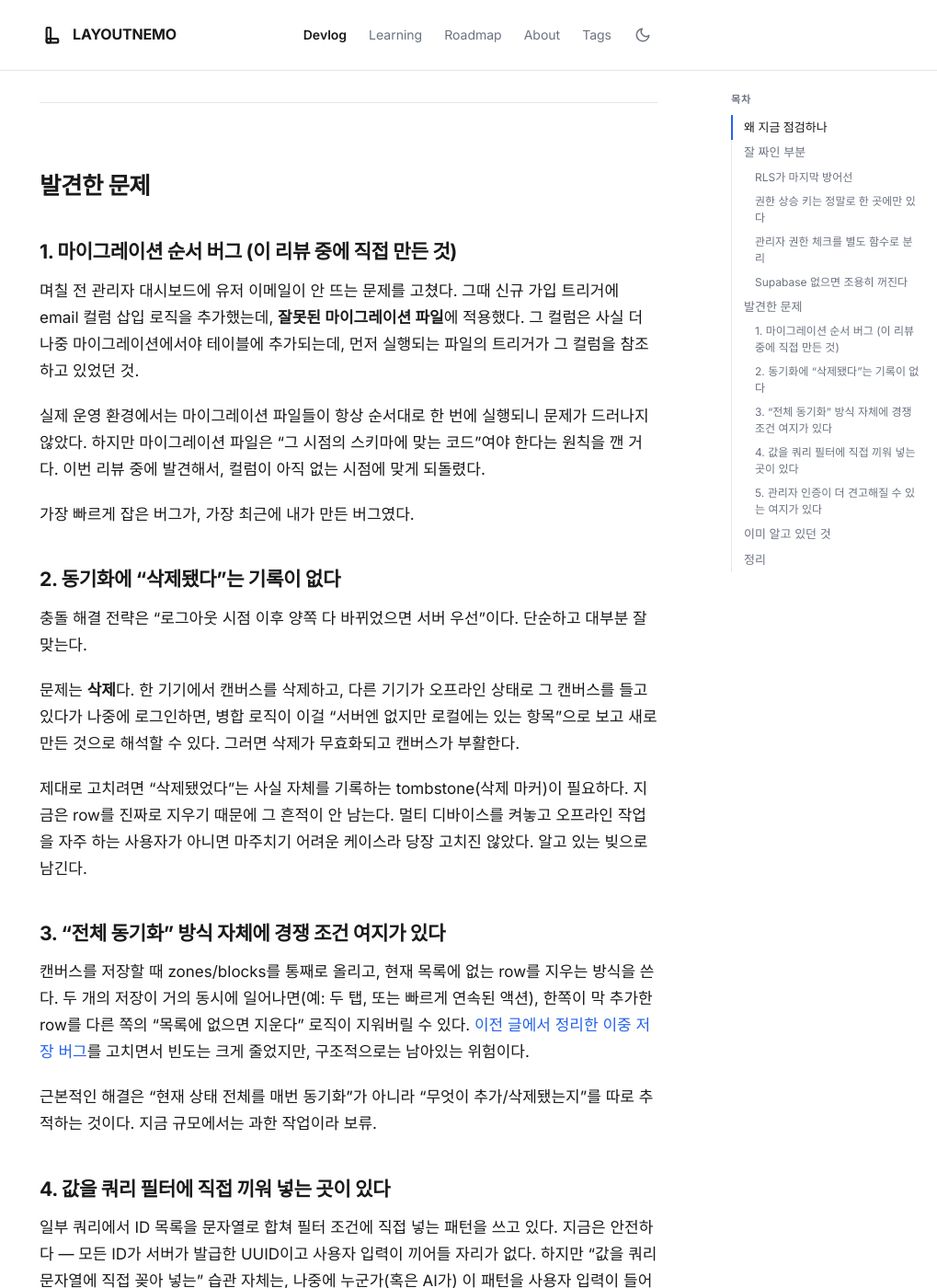
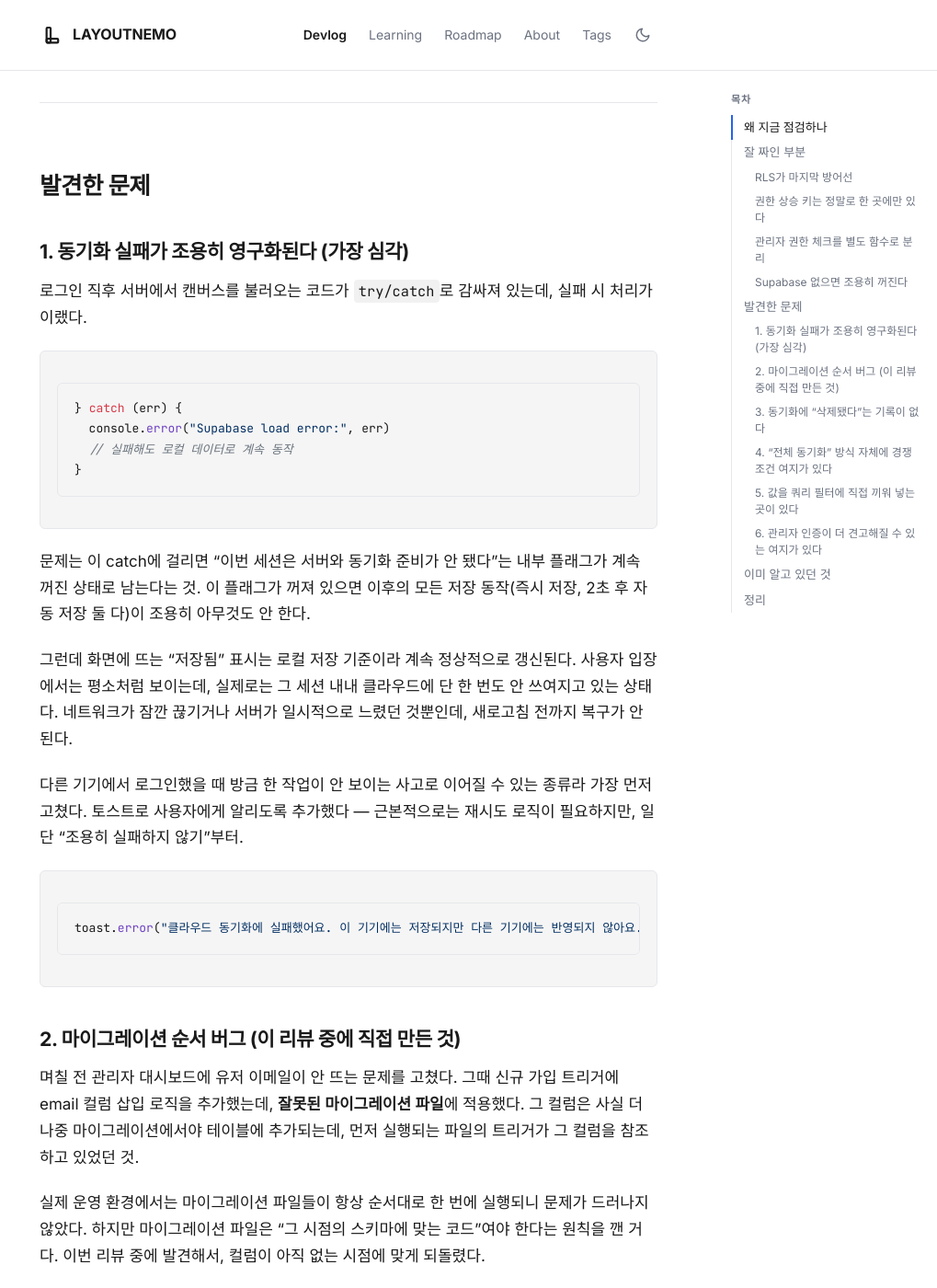
Before and after one commit to Yuwolx/LAYOUTNEMO, a Jekyll site: the page built from docs/devlog/2026-06-09-auth-db-code-review.md, in a window 1280 px wide and 1400 px high, scrolled down 1542 px. Shown: the whole window at 92% size, without its empty margins (261-1280 px from the left). Built offline with Jekyll 4.4.1, drawn with Linux system fonts in a browser that asks for light colours; some web fonts are replaced; some of the changed text lies outside the part shown.

Commit message:
Add silent sync failure as top finding in auth/DB review
Found while continuing the review: loadUserCanvases failure left sync
permanently disabled for the session with zero user-facing signal. Fixed
in the codebase and documented here as the most critical finding.

Co-Authored-By: Claude Sonnet 4.6 <noreply@anthropic.com>

````diff
--- a/docs/devlog/2026-06-09-auth-db-code-review.md
+++ b/docs/devlog/2026-06-09-auth-db-code-review.md
@@ -52,7 +52,28 @@ RLS를 우회하는 service role key가 코드베이스 어디에 새고 있는
 
 ## 발견한 문제
 
-### 1. 마이그레이션 순서 버그 (이 리뷰 중에 직접 만든 것)
+### 1. 동기화 실패가 조용히 영구화된다 (가장 심각)
+
+로그인 직후 서버에서 캔버스를 불러오는 코드가 `try/catch`로 감싸져 있는데, 실패 시 처리가 이랬다.
+
+```typescript
+} catch (err) {
+  console.error("Supabase load error:", err)
+  // 실패해도 로컬 데이터로 계속 동작
+}
+```
+
+문제는 이 catch에 걸리면 "이번 세션은 서버와 동기화 준비가 안 됐다"는 내부 플래그가 계속 꺼진 상태로 남는다는 것. 이 플래그가 꺼져 있으면 이후의 모든 저장 동작(즉시 저장, 2초 후 자동 저장 둘 다)이 조용히 아무것도 안 한다.
+
+그런데 화면에 뜨는 "저장됨" 표시는 로컬 저장 기준이라 계속 정상적으로 갱신된다. 사용자 입장에서는 평소처럼 보이는데, 실제로는 그 세션 내내 클라우드에 단 한 번도 안 쓰여지고 있는 상태다. 네트워크가 잠깐 끊기거나 서버가 일시적으로 느렸던 것뿐인데, 새로고침 전까지 복구가 안 된다.
+
+다른 기기에서 로그인했을 때 방금 한 작업이 안 보이는 사고로 이어질 수 있는 종류라 가장 먼저 고쳤다. 토스트로 사용자에게 알리도록 추가했다 — 근본적으로는 재시도 로직이 필요하지만, 일단 "조용히 실패하지 않기"부터.
+
+```typescript
+toast.error("클라우드 동기화에 실패했어요. 이 기기에는 저장되지만 다른 기기에는 반영되지 않아요.")
+```
+
+### 2. 마이그레이션 순서 버그 (이 리뷰 중에 직접 만든 것)
 
 며칠 전 관리자 대시보드에 유저 이메일이 안 뜨는 문제를 고쳤다. 그때 신규 가입 트리거에 email 컬럼 삽입 로직을 추가했는데, **잘못된 마이그레이션 파일**에 적용했다. 그 컬럼은 사실 더 나중 마이그레이션에서야 테이블에 추가되는데, 먼저 실행되는 파일의 트리거가 그 컬럼을 참조하고 있었던 것.
 
@@ -68,17 +89,17 @@ RLS를 우회하는 service role key가 코드베이스 어디에 새고 있는
 
 제대로 고치려면 "삭제됐었다"는 사실 자체를 기록하는 tombstone(삭제 마커)이 필요하다. 지금은 row를 진짜로 지우기 때문에 그 흔적이 안 남는다. 멀티 디바이스를 켜놓고 오프라인 작업을 자주 하는 사용자가 아니면 마주치기 어려운 케이스라 당장 고치진 않았다. 알고 있는 빚으로 남긴다.
 
-### 3. "전체 동기화" 방식 자체에 경쟁 조건 여지가 있다
+### 4. "전체 동기화" 방식 자체에 경쟁 조건 여지가 있다
 
 캔버스를 저장할 때 zones/blocks를 통째로 올리고, 현재 목록에 없는 row를 지우는 방식을 쓴다. 두 개의 저장이 거의 동시에 일어나면(예: 두 탭, 또는 빠르게 연속된 액션), 한쪽이 막 추가한 row를 다른 쪽의 "목록에 없으면 지운다" 로직이 지워버릴 수 있다. [이전 글에서 정리한 이중 저장 버그]({{ site.baseurl }}/docs/devlog/2026-06-09-v2-first-patch/)를 고치면서 빈도는 크게 줄었지만, 구조적으로는 남아있는 위험이다.
 
 근본적인 해결은 "현재 상태 전체를 매번 동기화"가 아니라 "무엇이 추가/삭제됐는지"를 따로 추적하는 것이다. 지금 규모에서는 과한 작업이라 보류.
 
-### 4. 값을 쿼리 필터에 직접 끼워 넣는 곳이 있다
+### 5. 값을 쿼리 필터에 직접 끼워 넣는 곳이 있다
 
 일부 쿼리에서 ID 목록을 문자열로 합쳐 필터 조건에 직접 넣는 패턴을 쓰고 있다. 지금은 안전하다 — 모든 ID가 서버가 발급한 UUID이고 사용자 입력이 끼어들 자리가 없다. 하지만 "값을 쿼리 문자열에 직접 꽂아 넣는" 습관 자체는, 나중에 누군가(혹은 AI가) 이 패턴을 사용자 입력이 들어가는 곳에 그대로 복붙하면 인젝션 통로가 될 수 있는 종류다. 지금 고칠 시급함은 없지만, 다른 곳에 복붙되지 않도록 표시해뒀다.
 
-### 5. 관리자 인증이 더 견고해질 수 있는 여지가 있다
+### 6. 관리자 인증이 더 견고해질 수 있는 여지가 있다
 
 지금 관리자 로그인은 별도 세션 토큰을 발급하지 않고, 환경변수 값 자체를 쿠키 검증에 쓰는 방식이다. httpOnly + secure + sameSite 같은 기본 방어는 되어 있지만, 토큰을 별도로 발급하는 구조였다면 유출 시 비밀번호를 바꾸지 않고 토큰만 무효화할 수 있다. 혼자 운영하는 관리자 페이지 규모에서는 당장 큰 위험은 아니지만, 다음 정리 대상으로 기록.
 
@@ -92,8 +113,10 @@ RLS를 우회하는 service role key가 코드베이스 어디에 새고 있는
 
 ## 정리
 
-이번 점검에서 나온 것: 진짜 버그 1개(방금 만든 것, 바로 고침), 구조적 한계 2개(삭제 동기화, 동시 쓰기), 패턴 문제 1개, 보안 강화 여지 1개.
+이번 점검에서 나온 것: 데이터 유실로 이어질 수 있는 진짜 버그 2개(동기화 무한 침묵, 마이그레이션 순서 — 둘 다 바로 고침), 구조적 한계 2개(삭제 동기화, 동시 쓰기), 패턴 문제 1개, 보안 강화 여지 1개.
 
-치명적인 건 없었다. 다만 "지금 규모에서는 안 터지는 버그"와 "절대 안 터지는 버그"는 다르다. 사용자가 늘고 멀티 디바이스 사용이 늘면 동기화 관련 한계들이 먼저 드러날 가능성이 높다. 그때 손볼 수 있도록 지금 적어둔다.
+가장 심각했던 건 "동기화가 실패해도 사용자는 알 방법이 없다"는 1번이었다. RLS나 권한 설계처럼 눈에 보이는 보안 문제보다, 조용히 실패하는 에러 처리가 실제로는 더 위험하다는 걸 다시 확인했다.
+
+남은 구조적 한계(삭제 동기화, 동시 쓰기)는 "지금 규모에서는 안 터지는 버그"와 "절대 안 터지는 버그"가 다르다는 전제로 남겨뒀다. 사용자가 늘고 멀티 디바이스 사용이 늘면 먼저 드러날 가능성이 높은 곳이라 적어둔다.
 
 다음 정리 타이밍 우선순위: 삭제 동기화 구조 개선 → 관리자 인증 토큰화 → AI rate limit. 셋 다 정책 결정이 코드보다 먼저 필요한 일들이다.
````
Also changed, not shown: other parts of docs/devlog/2026-06-09-auth-db-code-review.md (+1 -1 lines).
